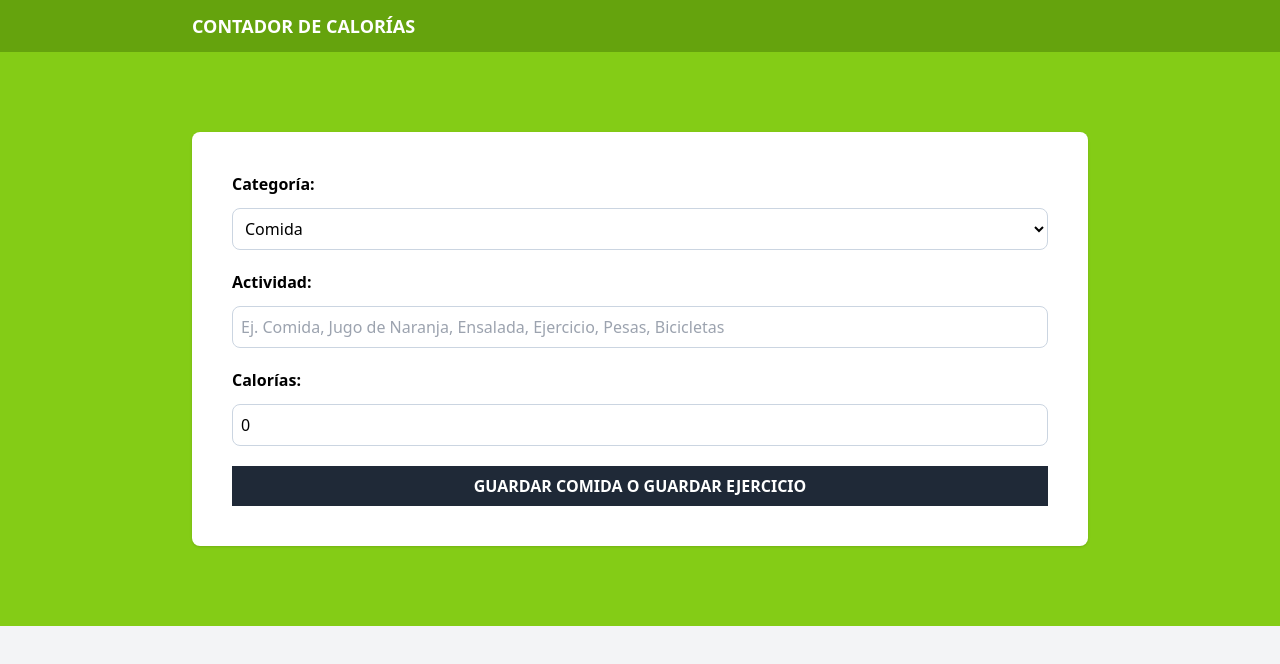
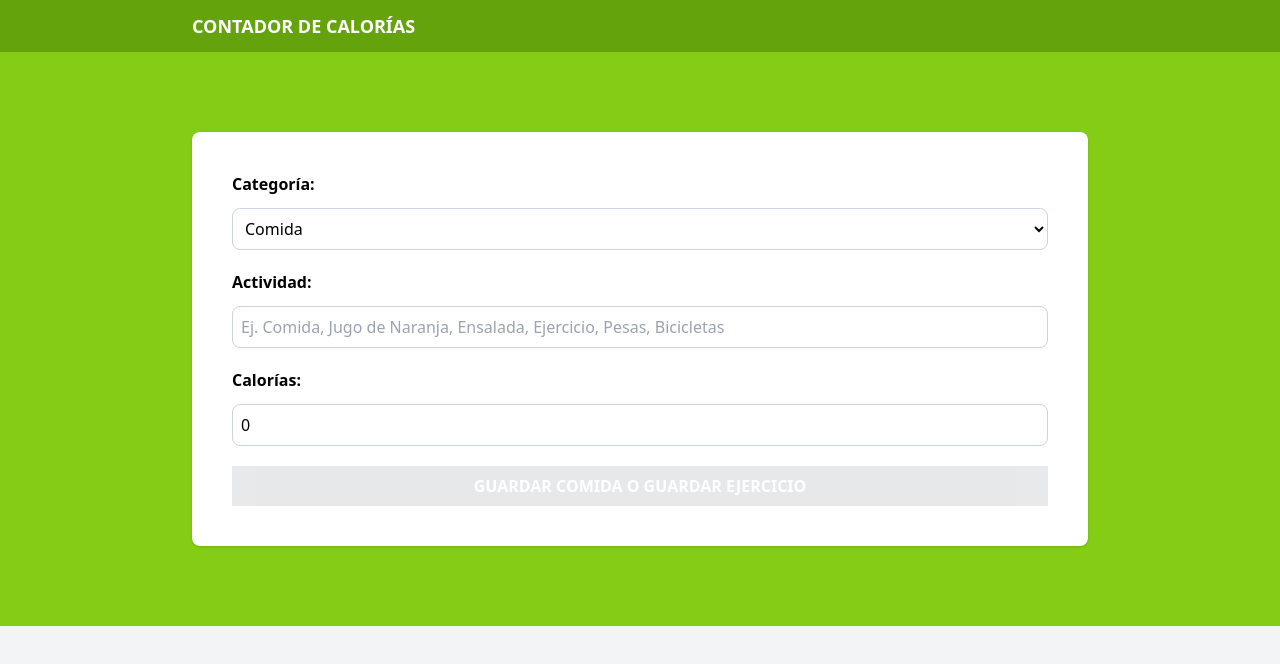
Before and after one commit to PeterGabrielVE/calorie-tracker, a React (Vite) app: page / in a window 1280 px wide. Shown: the top 664 px of the page. Built offline with nearby package versions, Linux system fonts and the light colour scheme.

Commit message:
validar formulario

```diff
--- a/src/components/Form.tsx
+++ b/src/components/Form.tsx
@@ -18,6 +18,11 @@
       ...activity,
       [e.target.id]: isNumberField ? +e.target.value : e.target.value
     })
+  }
+
+  const isValidActivity = () =>{
+    const {name, calories} = activity
+      return name.trim() !== '' &&  calories > 0
   }
   return (
     <div>
@@ -53,8 +58,10 @@
                   value={activity.calories}
                   onChange={handleChange} />
         </div>
-        <input type="submit" className="bg-gray-800 hover:bg-gray-900 w-full p-2 font-bold uppercase text-white cursor-pointer"
-        value="Guardar comida o Guardar Ejercicio" />
+        <input type="submit"
+                className="bg-gray-800 hover:bg-gray-900 w-full p-2 font-bold uppercase text-white cursor-pointer disabled:opacity-10"
+                value="Guardar comida o Guardar Ejercicio"
+                disabled={!isValidActivity()} />
        </form>
     </div>
   )
```
